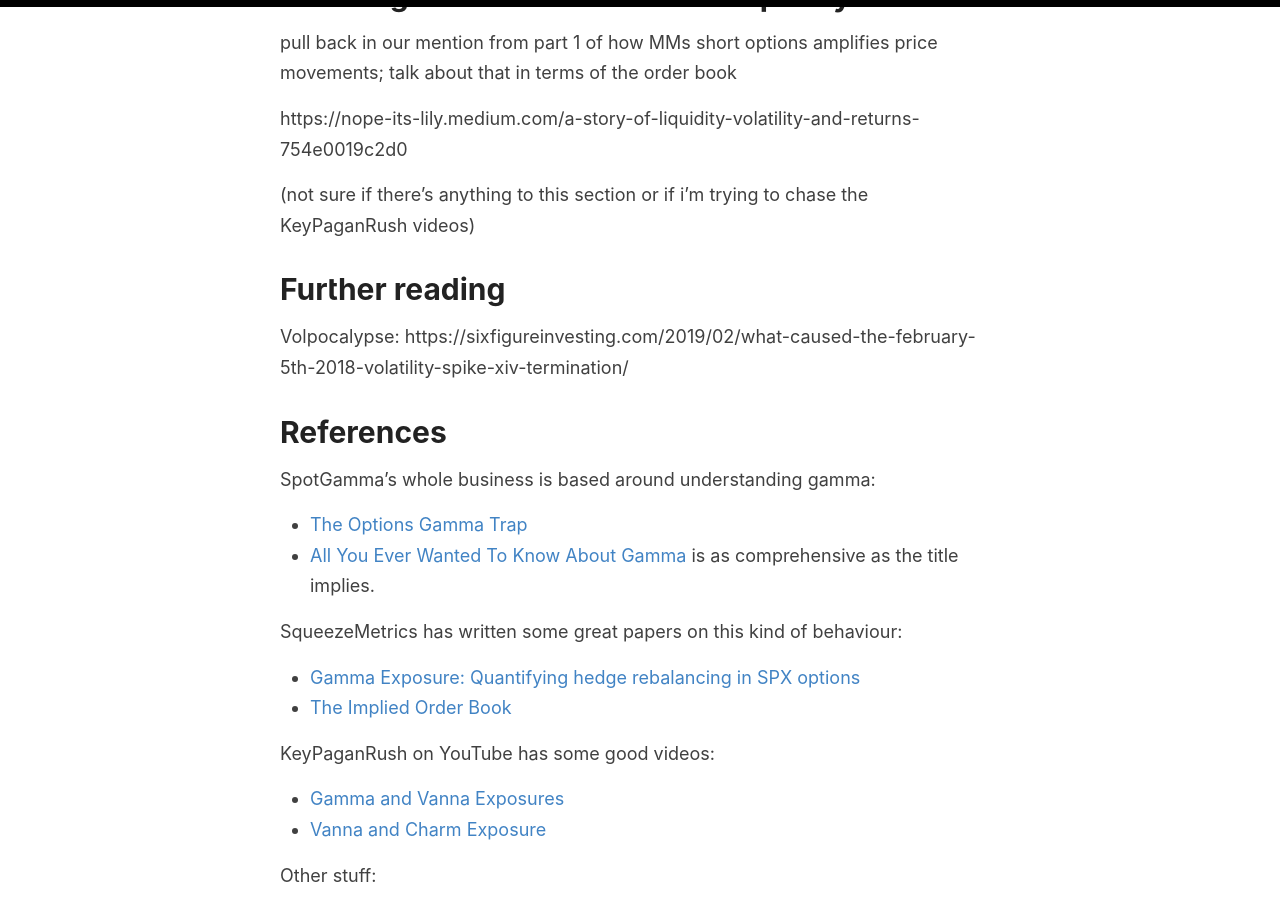
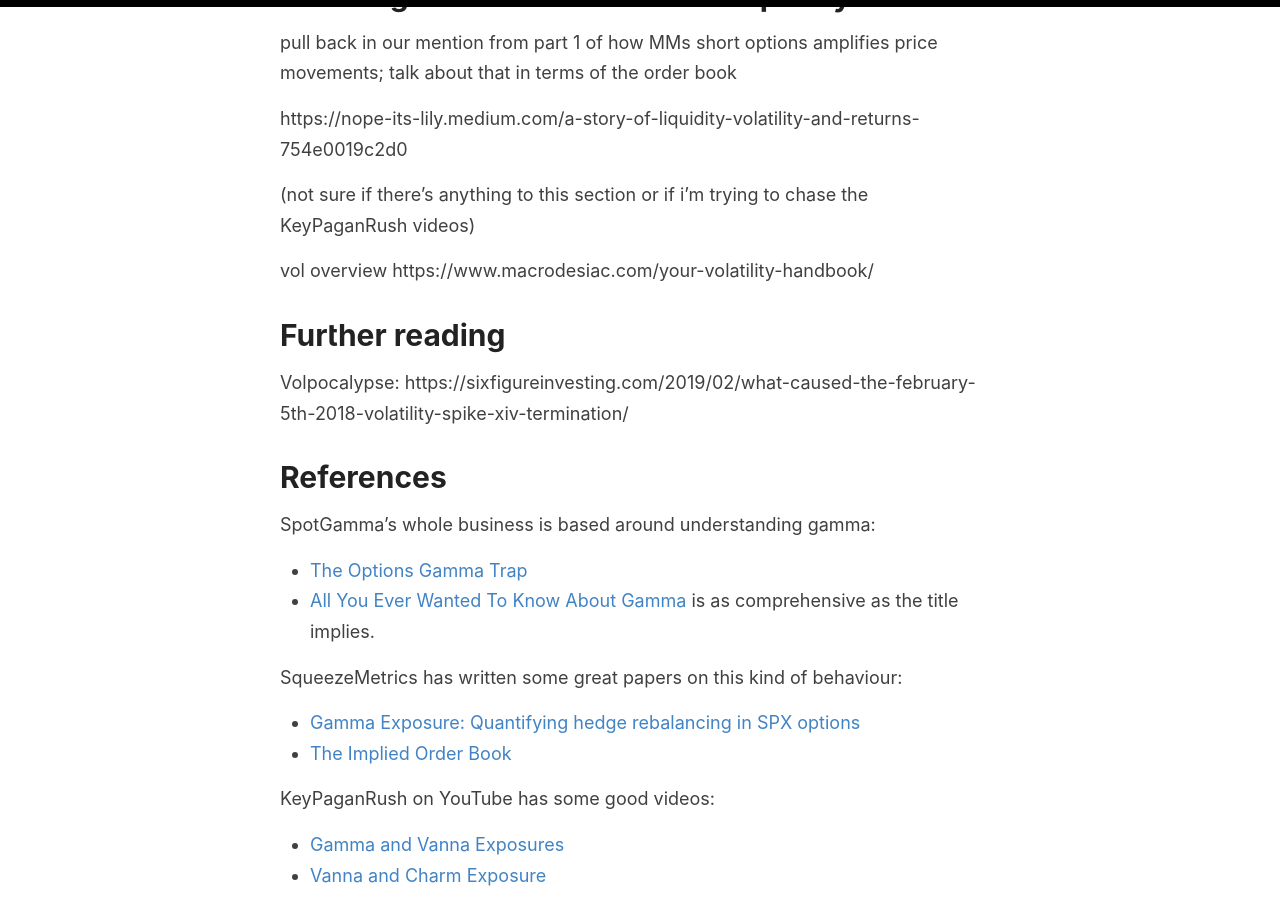
Before and after one commit to helgridly/finstuff, a Jekyll site: the page built from _posts/2021-02-19-when-things-get-weird.md, in a window 1280 px wide and 900 px high, scrolled down 8168 px. Built offline with Jekyll 4.4.1, drawn with Linux system fonts in a browser that asks for light colours.

Commit message:
more wip

```diff
--- a/_posts/2021-02-19-when-things-get-weird.md
+++ b/_posts/2021-02-19-when-things-get-weird.md
@@ -159,6 +159,8 @@ https://nope-its-lily.medium.com/a-story-of-liquidity-volatility-and-returns-754
 
 (not sure if there's anything to this section or if i'm trying to chase the KeyPaganRush videos)
 
+vol overview https://www.macrodesiac.com/your-volatility-handbook/
+
 # Further reading
 
 Volpocalypse: https://sixfigureinvesting.com/2019/02/what-caused-the-february-5th-2018-volatility-spike-xiv-termination/
```
